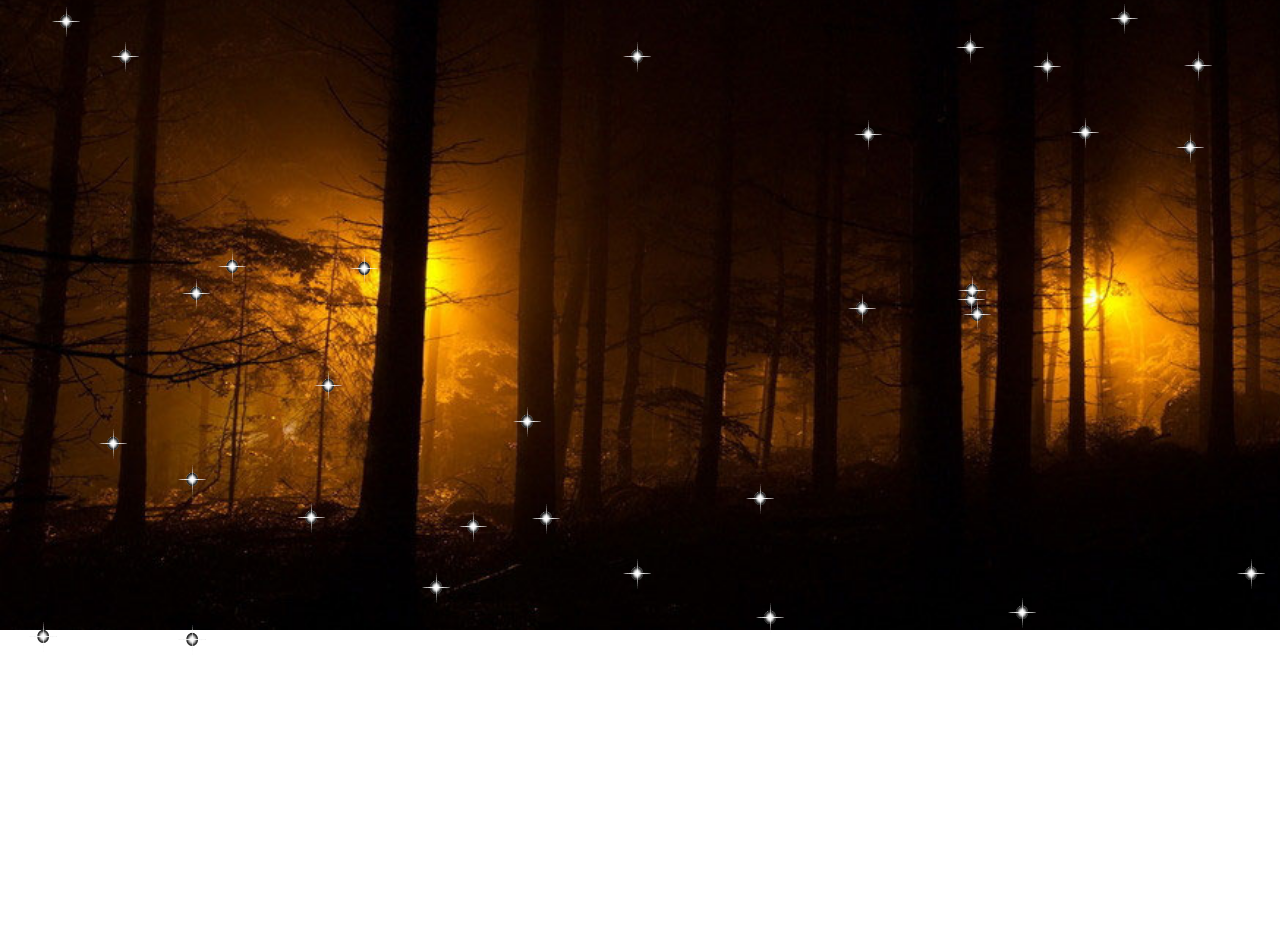
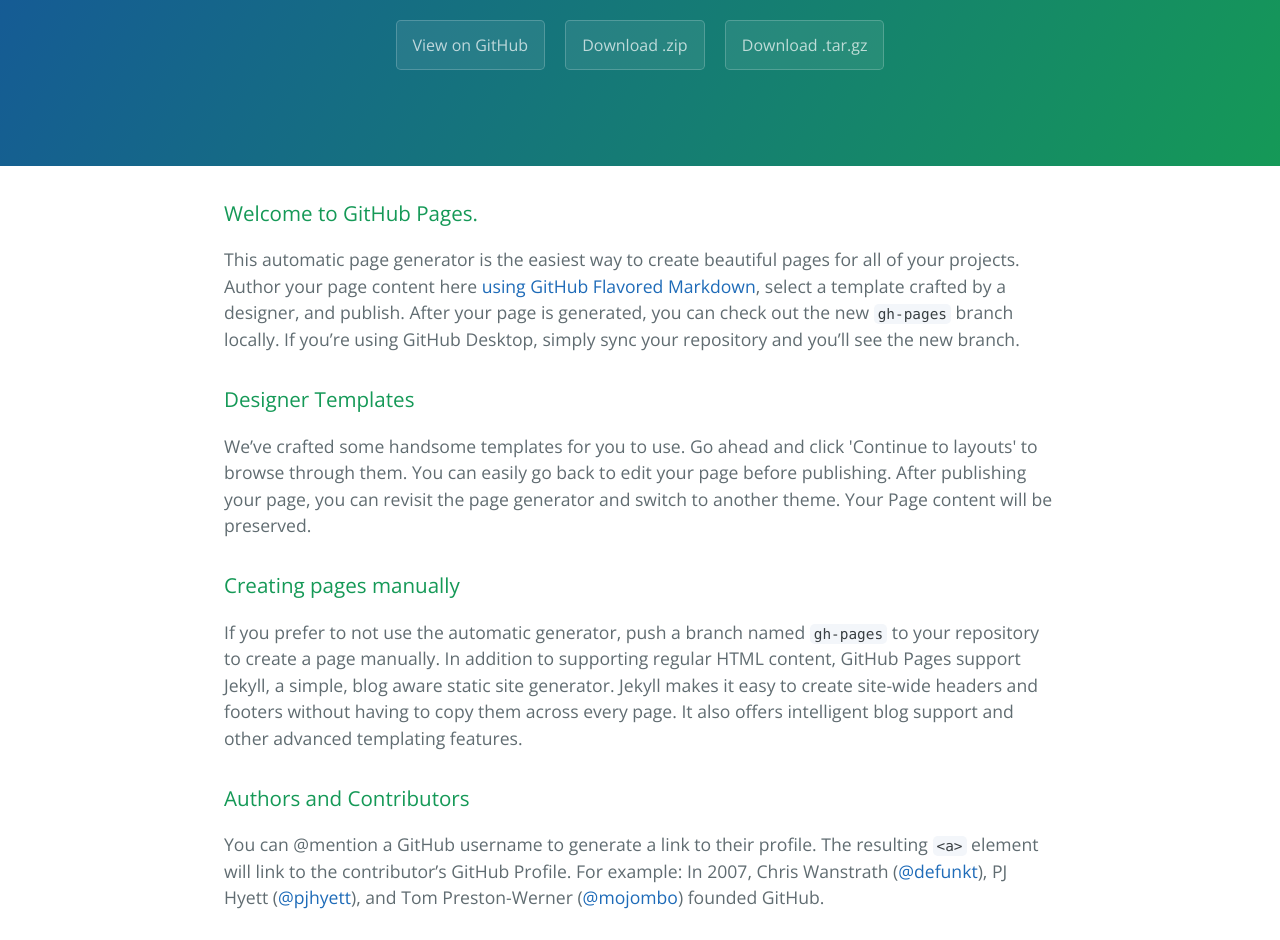
Before and after one commit to yangyitao/-fire-beetle, a plain HTML site: page index.html in a window 1280 px wide. Shown: the part 170-1110 px from the top of the page. Before the commit the page ends 800 px from the top, so only its background shows below. Drawn offline with nearby package versions, Linux system fonts and the light colour scheme.

Commit message:
Create master branch via GitHub

```diff
--- a/index.html
+++ b/index.html
@@ -1,126 +1,57 @@
-
 <!DOCTYPE html>
-<html>
+<html lang="en-us">
   <head>
-		<meta charset="utf-8" />
-		<title></title>
-
-		<style>
-
-			* {
-				margin: 0;
-				padding: 0;
-			}
-
-			#bg {
-				background: url(img/bg.jpg);
-
-				/*还可以设置宽高的比例*/
-				/*cover 根据当前元素的大小自动充满整个元素*/
-				background-size: cover;
-				width: 100%;
-				height: 100%;
-
-				position: fixed;
-			}
-
-
-			img {
-				width: 30px;
-				height: 30px;
-
-				position: absolute;
-			}
-
-			h3 {
-				text-align: center;
-				color: red;
-				height: 100%;
-				line-height: 100%;
-				margin: auto;
-				position: absolute;
-				top: 100px;
-				left: 0;
-				bottom: 0;
-				right: 0;
-			}
-
-		</style>
+    <meta charset="UTF-8">
+    <title>-fire-beetle by yangyitao</title>
+    <meta name="viewport" content="width=device-width, initial-scale=1">
+    <link rel="stylesheet" type="text/css" href="stylesheets/normalize.css" media="screen">
+    <link href='https://fonts.googleapis.com/css?family=Open+Sans:400,700' rel='stylesheet' type='text/css'>
+    <link rel="stylesheet" type="text/css" href="stylesheets/stylesheet.css" media="screen">
+    <link rel="stylesheet" type="text/css" href="stylesheets/github-light.css" media="screen">
   </head>
   <body>
+    <section class="page-header">
+      <h1 class="project-name">-fire-beetle</h1>
+      <h2 class="project-tagline"></h2>
+      <a href="https://github.com/yangyitao/-fire-beetle" class="btn">View on GitHub</a>
+      <a href="https://github.com/yangyitao/-fire-beetle/zipball/master" class="btn">Download .zip</a>
+      <a href="https://github.com/yangyitao/-fire-beetle/tarball/master" class="btn">Download .tar.gz</a>
+    </section>
 
-		<!--1. 显示萤火虫的背景图片
-		-->
-		<div id="bg">
-<!--
-			<img src="img/1.jpg" style="top: 20px; left: 20px;"/>
-			<img src="img/1.jpg" style="top: 40px; left: 40px;" />
-			<img src="img/1.jpg" style="top: 60px; left: 60px;"/>
-			<img src="img/1.jpg" style="top: 80px; left: 80px;" />
-			<img src="img/1.jpg" style="top: 100px; left: 100px;" />
-			-->
-		</div>
+    <section class="main-content">
+      <h3>
+<a id="welcome-to-github-pages" class="anchor" href="#welcome-to-github-pages" aria-hidden="true"><span aria-hidden="true" class="octicon octicon-link"></span></a>Welcome to GitHub Pages.</h3>
 
-		<script type="text/javascript" src="js/jquery-1.11.3.js" ></script>
+<p>This automatic page generator is the easiest way to create beautiful pages for all of your projects. Author your page content here <a href="https://guides.github.com/features/mastering-markdown/">using GitHub Flavored Markdown</a>, select a template crafted by a designer, and publish. After your page is generated, you can check out the new <code>gh-pages</code> branch locally. If you’re using GitHub Desktop, simply sync your repository and you’ll see the new branch.</p>
 
-<script>
+<h3>
+<a id="designer-templates" class="anchor" href="#designer-templates" aria-hidden="true"><span aria-hidden="true" class="octicon octicon-link"></span></a>Designer Templates</h3>
 
-	var pointX = 20;
-	var pointY = 20;
+<p>We’ve crafted some handsome templates for you to use. Go ahead and click 'Continue to layouts' to browse through them. You can easily go back to edit your page before publishing. After publishing your page, you can revisit the page generator and switch to another theme. Your Page content will be preserved.</p>
 
-	var count = Math.random() * 50 + 10;
+<h3>
+<a id="creating-pages-manually" class="anchor" href="#creating-pages-manually" aria-hidden="true"><span aria-hidden="true" class="octicon octicon-link"></span></a>Creating pages manually</h3>
 
-	for (var i = 0; i < count; i++) {
+<p>If you prefer to not use the automatic generator, push a branch named <code>gh-pages</code> to your repository to create a page manually. In addition to supporting regular HTML content, GitHub Pages support Jekyll, a simple, blog aware static site generator. Jekyll makes it easy to create site-wide headers and footers without having to copy them across every page. It also offers intelligent blog support and other advanced templating features.</p>
 
+<h3>
+<a id="authors-and-contributors" class="anchor" href="#authors-and-contributors" aria-hidden="true"><span aria-hidden="true" class="octicon octicon-link"></span></a>Authors and Contributors</h3>
 
-		// 这个产生的数是 [0, window.innerWidth-1];
+<p>You can @mention a GitHub username to generate a link to their profile. The resulting <code>&lt;a&gt;</code> element will link to the contributor’s GitHub Profile. For example: In 2007, Chris Wanstrath (<a href="https://github.com/defunkt" class="user-mention">@defunkt</a>), PJ Hyett (<a href="https://github.com/pjhyett" class="user-mention">@pjhyett</a>), and Tom Preston-Werner (<a href="https://github.com/mojombo" class="user-mention">@mojombo</a>) founded GitHub.</p>
 
-		pointX = Math.random() * window.innerWidth;
+<h3>
+<a id="support-or-contact" class="anchor" href="#support-or-contact" aria-hidden="true"><span aria-hidden="true" class="octicon octicon-link"></span></a>Support or Contact</h3>
 
-		if (pointX < 10) {
-			pointX += 10;
-		}
+<p>Having trouble with Pages? Check out our <a href="https://help.github.com/pages">documentation</a> or <a href="https://github.com/contact">contact support</a> and we’ll help you sort it out.</p>
 
-		if (pointX > window.innerWidth-11) {
-			pointX -= 10;
-		}
-		// 通过判断产生的数是 [10, window.innerWidth-11];
-		pointY = Math.random() * window.innerHeight;
+      <footer class="site-footer">
+        <span class="site-footer-owner"><a href="https://github.com/yangyitao/-fire-beetle">-fire-beetle</a> is maintained by <a href="https://github.com/yangyitao">yangyitao</a>.</span>
 
+        <span class="site-footer-credits">This page was generated by <a href="https://pages.github.com">GitHub Pages</a> using the <a href="https://github.com/jasonlong/cayman-theme">Cayman theme</a> by <a href="https://twitter.com/jasonlong">Jason Long</a>.</span>
+      </footer>
 
-		// 为了能够找到这张图片，需要给img加上一个id属性，
-		// 拼接字符串
+    </section>
 
-		// id: img0, img1, img2 ...
-		var dom = "<img id='img"   + i +     "' src=\"img/1.jpg\" style=\"top: " + pointY +
-		"px; left: " + pointX + "px;\">";
-
-		$(dom).appendTo("#bg");
-
-		pointX += 20;
-		pointY += 20;
-	}
-
-
-	function moveImg(index) {
-
-		var strId = "#img" + index;
-
-		var x = Math.random() * window.innerWidth;
-		var y = Math.random() * window.innerHeight;
-
-		$(strId).animate({"top": y, "left": x}, 5000, function() {
-			moveImg(index);
-		});
-	}
-
-
-	for (var i = 0; i < count; i++) {
-		moveImg(i);
-	}
-
-
-</script>
 
   </body>
 </html>
```
Lines whose indentation alone changed are shown as unchanged.
